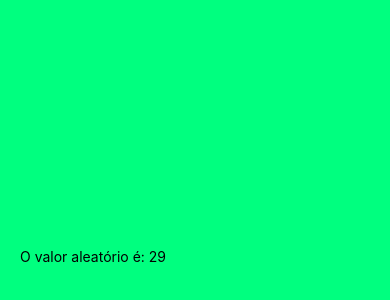
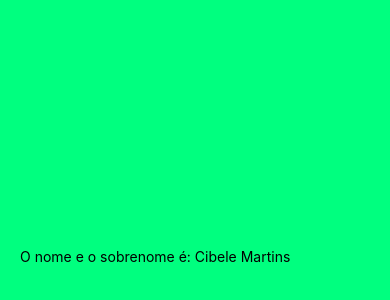
Before and after one commit to CibeleMartins/reactNativePractice, a React Native app: screen / in a window 390 px wide. Shown: the part 166-466 px from the top of the page. Built offline with nearby package versions, Linux system fonts and the light colour scheme.

Commit message:
🚧 feat: add component NomeSobrenome

```diff
--- a/src/App.js
+++ b/src/App.js
@@ -7,6 +7,7 @@ import {SecondText, SmallText} from './components/Multi';
 import TextButton from './components/Multi';
 import Box from "./components/Box";
 import NumAleatorio from "./components/DesafioNumAleatorio";
+import NomeSobrenome from "./components/nomeSobrenome";
 
 // style
 import styles from "./styles/style";
@@ -31,10 +32,15 @@ export default function App () {
 
 
 
-                <NumAleatorio
+                {/* <NumAleatorio
                 num1={30}
                 num2={54}></NumAleatorio>
+                */}
 
+
+                <NomeSobrenome
+                nome='Cibele'
+                sobrenome='Martins'></NomeSobrenome>
 
         </View>
 
--- /dev/null
+++ b/src/components/nomeSobrenome.js
@@ -0,0 +1,24 @@
+import React from 'react';
+
+
+import { Text } from "react-native";
+
+
+
+
+export default function NomeSobrenome(props) {
+
+
+    const nomeSobrenome = props.nome + ' ' + props.sobrenome
+
+    const eMaior = props.nome.length < 5 ? console.warn('O nome tem menos de 5 letras') : console.warn('O nome tem mais de 5 letras')
+
+      return (
+
+        <Text>O nome e o sobrenome é: {nomeSobrenome} </Text>
+
+      );
+
+
+
+}
```
